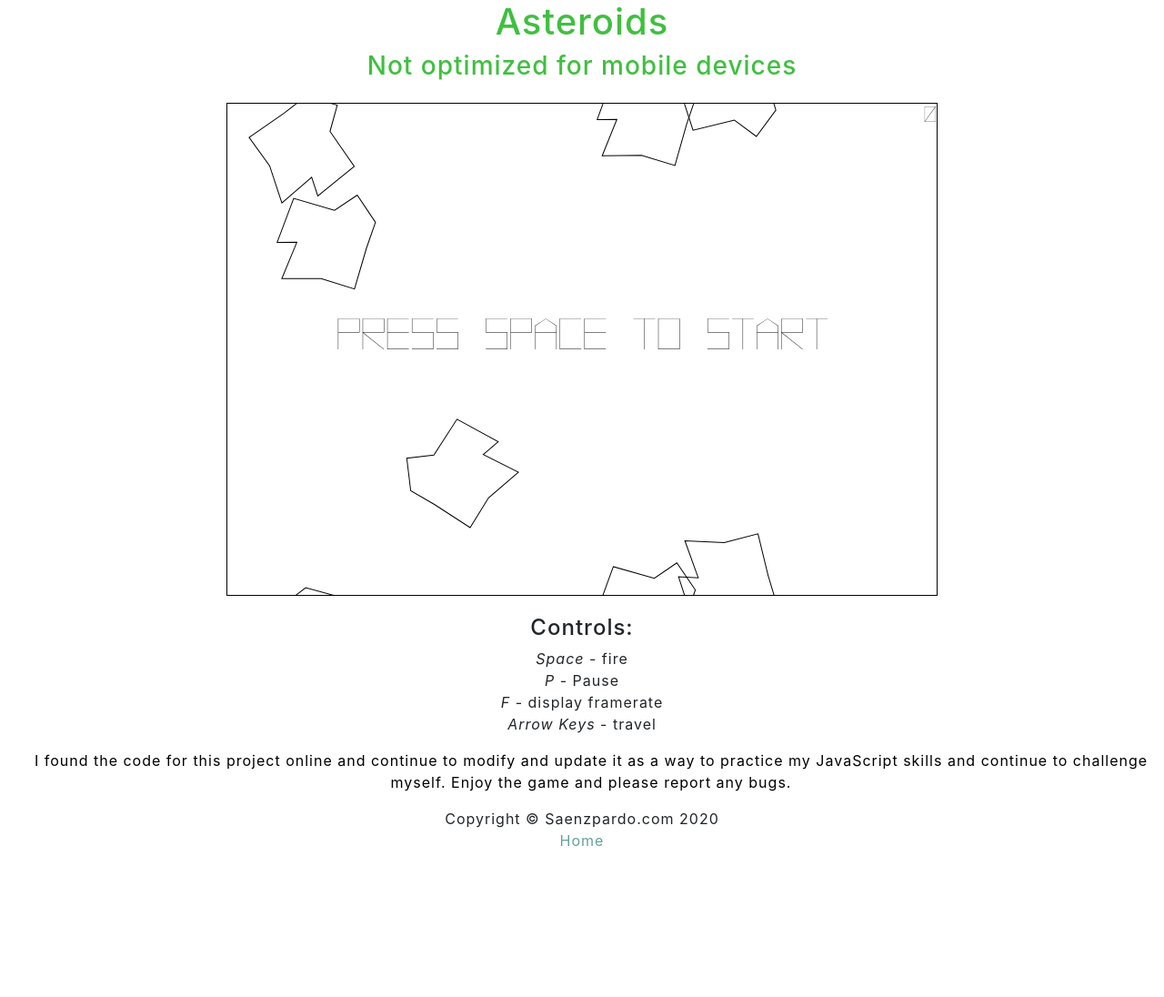
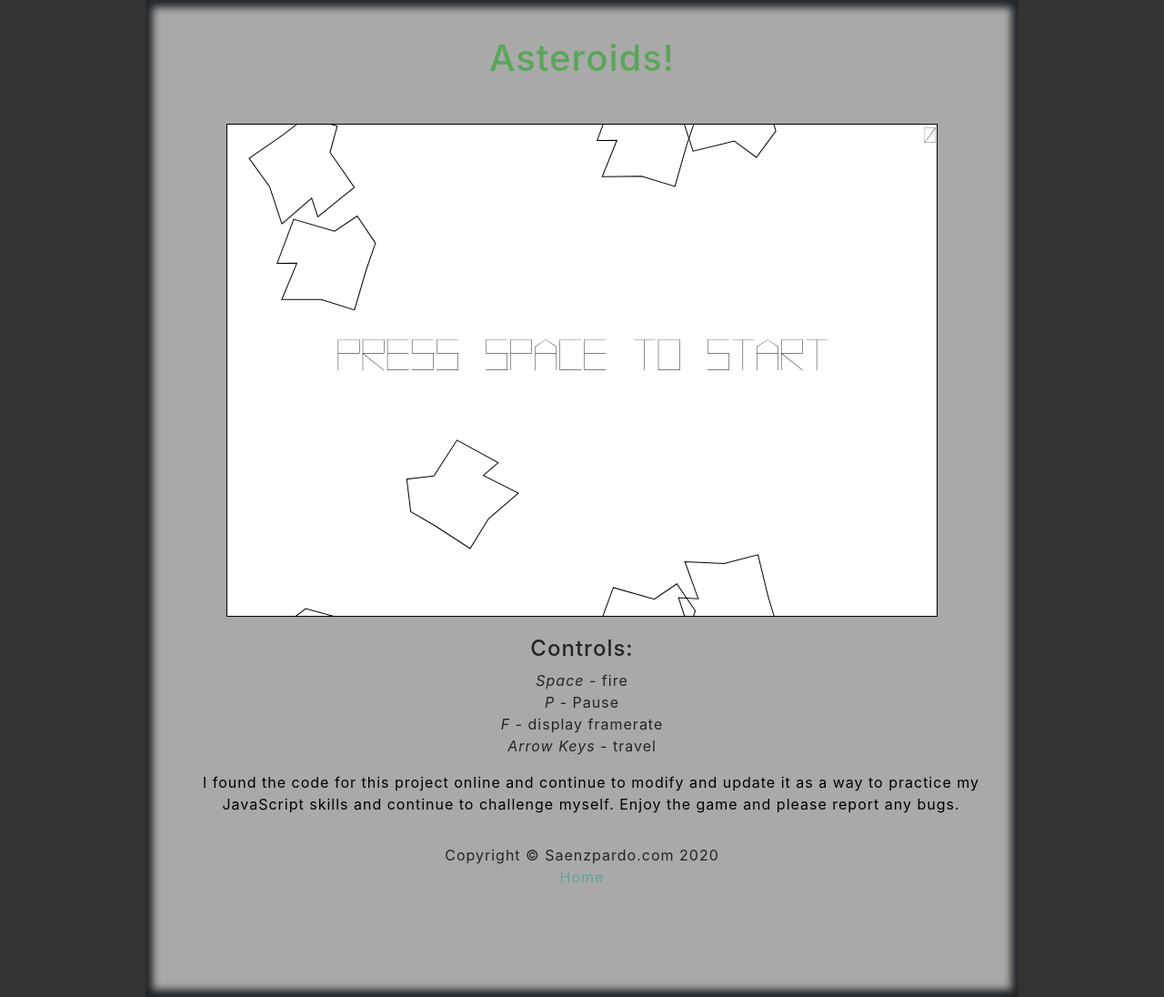
Before and after one commit to saenzpardo/saenzpardo-com, a plain HTML site: page asteroids/index.html in a window 1280 px wide. Shown: the whole page at 91% size. Before the commit the page ends 976 px from the top, so only its background shows below. Drawn offline with Linux system fonts and the light colour scheme.

Commit message:
updated Asteroids styles to more neutral appearance.

```diff
--- a/asteroids/index.html
+++ b/asteroids/index.html
@@ -10,28 +10,45 @@
     <script src="ipad.js"></script>
     <script src="game.js"></script>
     <style>
+      html {
+        background-color: rgb(51,51,51);
+      }
       #game-container {
         display: flexbox;
+        /* background: white; */
       }
       .game {
         display: flexbox;
         position: relative;
         text-align: center;
-
+        /* background: white;  */
+      }
+      .gameHeader {
+        padding-top: 40px;
+        padding-bottom: 25px;
       }
       h1, h3 {
         color: magenta;
-        filter: invert(75%);
+        filter: invert(65%);
       }
       body {
        /* background-image: linear-gradient(135deg, red, orange, yellow, orange, red);
        */
-       background-image: white;
+       margin-left: auto;
+       margin-right: auto;
+       background: darkgray;
+       width: 960px;
+       display: block;
+       box-shadow: 0 0 8px 8px inset;
       }
       #canvas {
         border:1px solid black;
         margin: 15px;
+        background-color: white;
          }
+      .footer {
+        text-align: center;
+      }
       .button { position:absolute; border:1px solid black; }
       #left-controls { position:absolute; left:1px; bottom:0px; display:none; }
       #right-controls { position:absolute; right:1px; bottom:0px; display:none; }
@@ -39,13 +56,14 @@
       #left { width:100px; height:100px; bottom:0px;}
       #right { width:100px; height:100px; bottom:0px; left:100px; }
       #space { width:200px; height:200px; bottom:0px; right:0px; }
+
+
     </style>
   </head>
   <body>
     <section class="game">
-      <h1>Asteroids</h1>
-      <h3>Not optimized for mobile devices</h3>
-
+      <h1 class="gameHeader">Asteroids!</h1>
+      <!-- <h3>Not optimized for mobile devices</h3>        -->
       <div id="game-container">
         <canvas id="canvas" width="780" height="540"></canvas>
         <div id="left-controls">
@@ -57,7 +75,9 @@
           <div id="space" class='button'>FIRE</div>
         </div>
       </div>
-      <h4 id="controls" style="">
+
+
+      <h4 id="controls">
         Controls:
       </h4>
       <div id="controls-description">
@@ -66,24 +86,17 @@
           <em>P</em> - Pause </br>
           <em>F</em> - display framerate </br>
           <em>Arrow Keys</em> - travel </br>
-
         </p>
-
       </div>
-      <div >
-
-
-      </div>
+    </section>
       <div id="explanation" style="float: left; margin-left: 20px; color: black; text-align: center;">
         <p>
           I found the code for this project online and continue to modify and update it as a way to practice my JavaScript skills and
           continue to challenge myself.  Enjoy the game and please report any bugs.
         </p>
+      </div>
+      <footer class="footer"><div class="container">Copyright &copy; Saenzpardo.com 2020</div>
+        <div class="container" style="margin-bottom: 40px;"><a href="https://www.saenzpardo.com" target=" _blank">Home</a></div></footer>
 
-      </div>
-
-      <footer class=""><div class="container">Copyright &copy; Saenzpardo.com 2020</div>
-        <div class="container" style="margin-bottom: 40px;"><a href="https://www.saenzpardo.com" target=" _blank">Home</a></div></footer>
-    </section>
   </body>
 </html>
```
